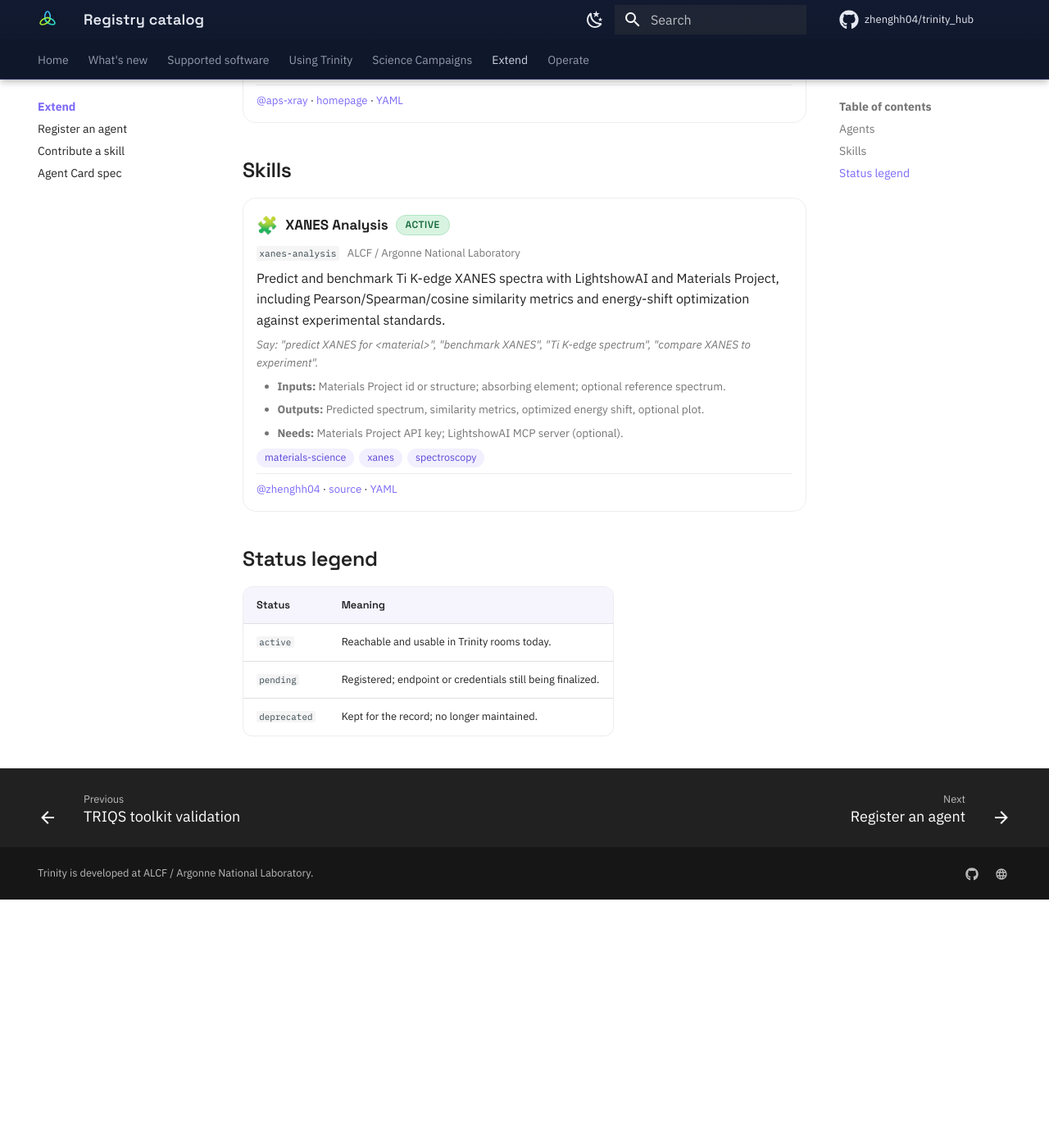
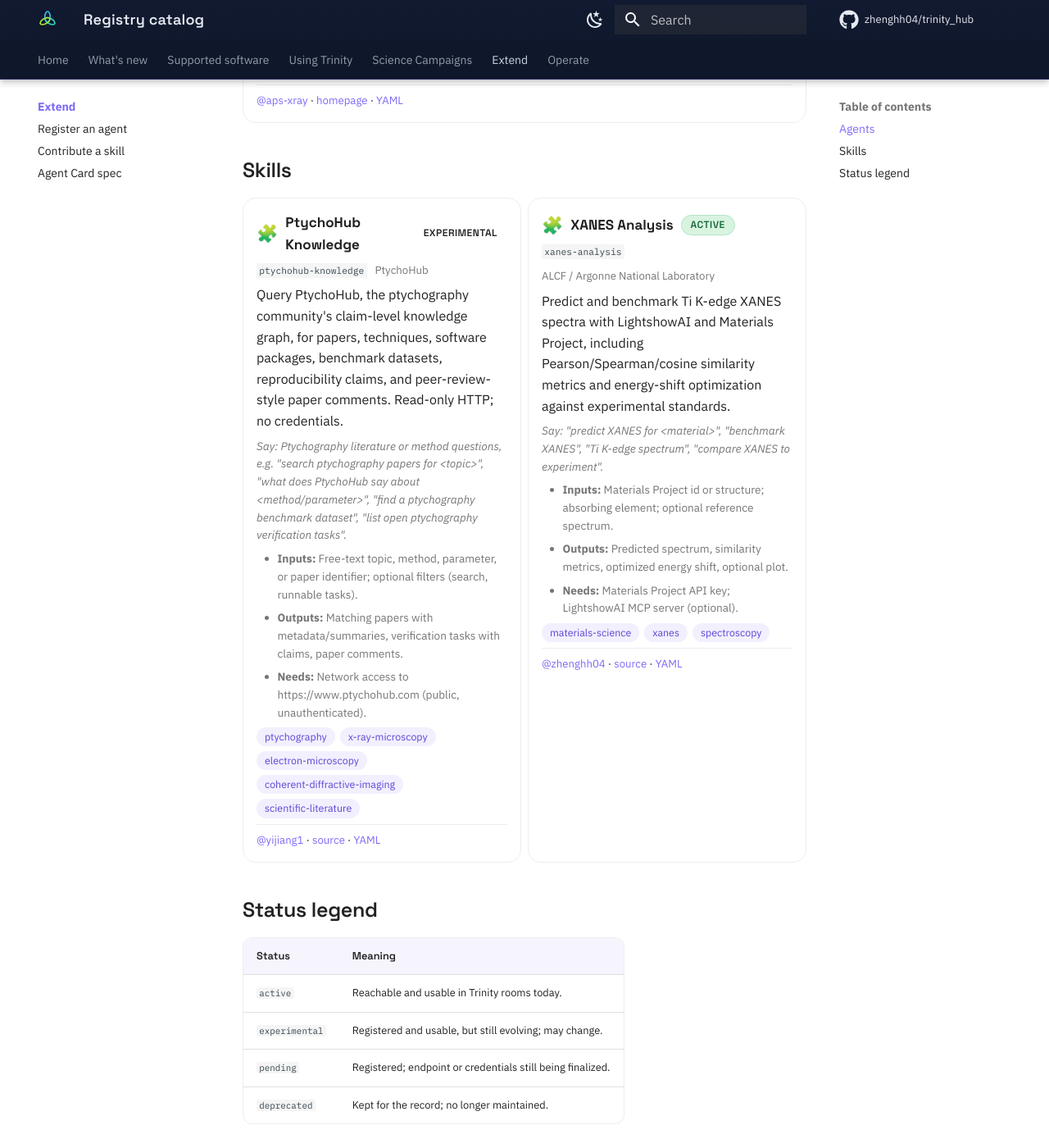
Before and after one commit to zhenghh04/trinity_hub, an MkDocs documentation site: the page built from docs/registry/index.md, in a window 1280 px wide and 1400 px high, scrolled down 678 px. Shown: the whole window at 82% size. Built offline with MkDocs 1.6.1 and Material for MkDocs 9.7.7, drawn with Linux system fonts in a browser that asks for light colours; comment, search, counter and statistics services are not loaded; before the commit the page ends 1775 px from its top, so only the background shows below that.

Commit message:
feat(skills): allow HTTPS URL as skill source; register ptychohub-knowledge (#21)
* feat(skills): allow HTTPS URL as skill source; register ptychohub-knowledge

* fix(registry): regen catalogs; mark ptychohub-knowledge experimental until endpoint live

- scripts/build_registry_page.py: add experimental to STATUSES and legend
  (skill schema allows experimental but page only knew active/pending/deprecated
  → rendered as unknown; now correct chip + legend entry)
- docs/contribute-a-skill.md: document both build_index.py + build_registry_page.py
  (CI checks both; step 2 previously listed only the first)
- registry/skills/_TEMPLATE.yaml: show source.url alternative
- registry/skills/ptychohub-knowledge.yaml: status active→experimental with
  NOTE about https://www.ptychohub.com/api/v1/skills/ptychohub-knowledge
  returning 404 as of 2026-11; flip to active once endpoint serves markdown
- docs/registry/index.md + registry/INDEX.md: regenerated (2 skills)

Validates: python scripts/validate_registry.py ✓ (3 entries)
Fixes review feedback on PR #21 (closes #6 follow-up)

```diff
--- a/docs/registry/index.md
+++ b/docs/registry/index.md
@@ -24,6 +24,17 @@
 
 <div class="grid cards tx-reg-grid"><ul><li class="tx-reg-card">
 <p class="tx-reg-head"><span class="tx-reg-icon">🧩</span>
+<strong>PtychoHub Knowledge</strong> <span class="tx-reg-status tx-reg-status--experimental">experimental</span></p>
+<p class="tx-reg-meta"><code>ptychohub-knowledge</code>
+<span class="tx-reg-owner">PtychoHub</span></p>
+<p>Query PtychoHub, the ptychography community&#x27;s claim-level knowledge graph, for papers, techniques, software packages, benchmark datasets, reproducibility claims, and peer-review-style paper comments. Read-only HTTP; no credentials.</p>
+<p class="tx-reg-trigger">Say: Ptychography literature or method questions, e.g. &quot;search ptychography papers for &lt;topic&gt;&quot;, &quot;what does PtychoHub say about &lt;method/parameter&gt;&quot;, &quot;find a ptychography benchmark dataset&quot;, &quot;list open ptychography verification tasks&quot;.</p>
+<ul class="tx-reg-sub"><li><strong>Inputs:</strong> Free-text topic, method, parameter, or paper identifier; optional filters (search, runnable tasks).</li><li><strong>Outputs:</strong> Matching papers with metadata/summaries, verification tasks with claims, paper comments.</li><li><strong>Needs:</strong> Network access to https://www.ptychohub.com (public, unauthenticated).</li></ul>
+<p class="tx-reg-domains"><span class="tx-reg-domain">ptychography</span><span class="tx-reg-domain">x-ray-microscopy</span><span class="tx-reg-domain">electron-microscopy</span><span class="tx-reg-domain">coherent-diffractive-imaging</span><span class="tx-reg-domain">scientific-literature</span></p>
+<p class="tx-reg-links"><a href="https://github.com/yijiang1">@yijiang1</a> · <a href="https://www.ptychohub.com/api/v1/skills/ptychohub-knowledge">source</a> · <a href="https://github.com/zhenghh04/trinity_hub/blob/main/registry/skills/ptychohub-knowledge.yaml">YAML</a></p>
+</li>
+<li class="tx-reg-card">
+<p class="tx-reg-head"><span class="tx-reg-icon">🧩</span>
 <strong>XANES Analysis</strong> <span class="tx-reg-status tx-reg-status--active">active</span></p>
 <p class="tx-reg-meta"><code>xanes-analysis</code>
 <span class="tx-reg-owner">ALCF / Argonne National Laboratory</span></p>
@@ -39,5 +50,6 @@
 | Status | Meaning |
 |---|---|
 | `active` | Reachable and usable in Trinity rooms today. |
+| `experimental` | Registered and usable, but still evolving; may change. |
 | `pending` | Registered; endpoint or credentials still being finalized. |
 | `deprecated` | Kept for the record; no longer maintained. |
```
Also changed, not shown: other parts of docs/registry/index.md (+1 -1 lines), docs/contribute-a-skill.md (+10 -2 lines), registry/INDEX.md (+2 -1 lines), 5 other files.
